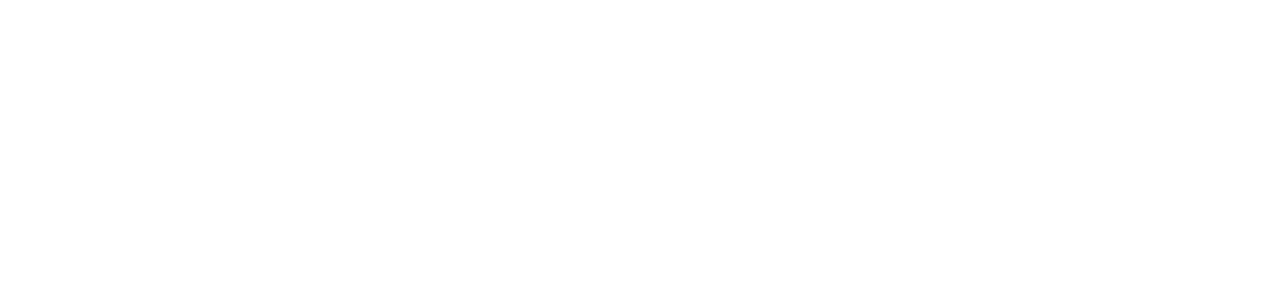
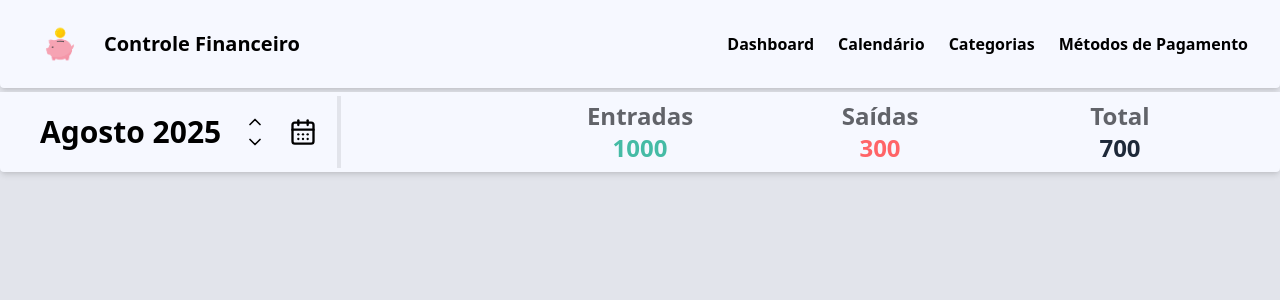
Before and after one commit to LeonardoFurmann/ControleFinanceiro_Front, a React (Vite) app: page /calendar in a window 1280 px wide. Before the commit this address had no page. Shown: the top 300 px of the page. Built offline with nearby package versions, Linux system fonts and the light colour scheme.

Commit message:
Header e início Calendar

```diff
--- a/package.json
+++ b/package.json
@@ -12,6 +12,7 @@
   "dependencies": {
     "@tailwindcss/vite": "^4.1.11",
     "axios": "^1.11.0",
+    "lucide-react": "^0.542.0",
     "react": "^19.1.0",
     "react-dom": "^19.1.0",
     "react-router-dom": "^7.6.3",
--- a/src/App.tsx
+++ b/src/App.tsx
@@ -4,6 +4,9 @@ import { AuthProvider } from './contexts/AuthContext';
 import Login from './pages/Login/Login';
 import Register from './pages/Register/Register';
 import ProtectedRoute from './components/Helper/ProtectedRoute';
+import Dashboard from './components/Dashboard/Dashboard';
+import Header from './components/Header/Header';
+import Calendar from './components/Calendar/Calendar';
 
 function App() {
 
@@ -11,13 +14,15 @@ function App() {
     <div>
       <BrowserRouter>
         <AuthProvider>
-          <main>
+
             <Routes>
               <Route path='/' element={<Login />} />
               <Route path='/register' element={<Register />} />
-              <Route path='/dashboard' element={<ProtectedRoute><Register /></ProtectedRoute>} />
+              {/* <Route path='/dashboard' element={<ProtectedRoute><Register /></ProtectedRoute>} /> */}
+              <Route path='/dashboard' element={<Dashboard />} />
+              <Route path='/calendar' element={<Calendar />} />
             </Routes>
-          </main>
+
         </AuthProvider>
       </BrowserRouter>
     </div>
--- /dev/null
+++ b/src/components/Calendar/Calendar.tsx
@@ -0,0 +1,51 @@
+import React from 'react'
+import Header from '../Header/Header'
+type Props = {}
+import { Link } from 'react-router-dom';
+import { ChevronUp, ChevronDown, CalendarDays } from "lucide-react";
+
+const Calendar = (props: Props) => {
+    return (
+        <section className="h-screen bg-background flex justify-center">
+            <div className="w-[2200px] flex flex-col items-center">
+                <Header />
+                <div className="w-full bg-card px-10 shadow-md rounded-b-sm my-1 flex items-center h-20">
+
+                    {/* Seção esquerda */}
+                    <div className="flex items-center w-[40%]">
+                        <span className="font-bold text-3xl">Agosto 2025</span>
+                        <div className="flex flex-col items-center ml-3">
+                            <button className="hover:text-mint-500 hover:font-bold px-3 cursor-pointer">
+                                <ChevronUp size={20}/>
+                            </button>
+                            <button className="hover:text-mint-500 hover:font-bold cursor-pointer">
+                                <ChevronDown size={20}/>
+                            </button>
+                        </div>
+                        <button className="ml-3 hover:text-mint-500 hover:font-bold cursor-pointer">
+                            <CalendarDays size={28}/>
+                        </button>
+                        <div className="bg-background h-18 w-1 mx-5"></div>
+                    </div>
+
+                    {/* Seção direita */}
+                    <div className="flex items-center justify-evenly w-[60%]">
+                        <div className="flex-1 flex flex-col items-center">
+                            <span className="text-gray-700 font-bold text-2xl">Entradas</span>
+                            <span className='font-bold text-mint-500 text-2xl'>1000</span>
+                        </div>
+                        <div className="flex-1 flex flex-col items-center">
+                            <span className="text-gray-700 font-bold text-2xl">Saídas</span>
+                            <span className="text-red-400 font-bold text-2xl">300</span>
+                        </div>
+                        <div className="flex-1 flex flex-col items-center">
+                            <span className="text-gray-700 font-bold text-2xl">Total</span>
+                            <span className="text-gray-800 font-bold text-2xl">700</span>
+                        </div>
+                    </div>
+                </div>
+            </div>
+        </section>
+    );
+};
+export default Calendar
--- /dev/null
+++ b/src/components/Dashboard/Dashboard.tsx
@@ -0,0 +1,16 @@
+import React from 'react'
+import Header from '../Header/Header'
+
+
+type Props = {}
+
+const Dashboard = (props: Props) => {
+    return (
+        <section>
+            <Header />
+
+        </section>
+    )
+}
+
+export default Dashboard
--- /dev/null
+++ b/src/components/Header/Header.tsx
@@ -0,0 +1,32 @@
+import React from 'react';
+import { Link } from 'react-router-dom';
+
+interface Props {}
+
+const Header = (props: Props) => {
+  return (
+    <header className="bg-card w-full flex items-center justify-between px-8 py-4 rounded-b-sm shadow-md">
+      <div className="flex items-center space-x-4">
+        <img src="/pig.png" alt="Pig" className="h-14 w-14" />
+        <span className="text-xl font-semibold text-foreground">Controle Financeiro</span>
+      </div>
+
+      <nav className="flex space-x-6">
+        <Link to="/dashboard" className="text-foreground hover:text-primary font-semibold hover:text-mint-500 transition">
+          Dashboard
+        </Link>
+        <Link to="/calendar" className="text-foreground hover:text-primary font-semibold hover:text-mint-500 transition">
+          Calendário
+        </Link>
+        <Link to="/categories" className="text-foreground hover:text-primary font-semibold hover:text-mint-500 transition">
+          Categorias
+        </Link>
+        <Link to="/payment-methods" className="text-foreground hover:text-primary font-semibold hover:text-mint-500 transition">
+          Métodos de Pagamento
+        </Link>
+      </nav>
+    </header>
+  );
+};
+
+export default Header;
```
Also changed, not shown: 1 other file (tests, documents, lock files or other folders).
